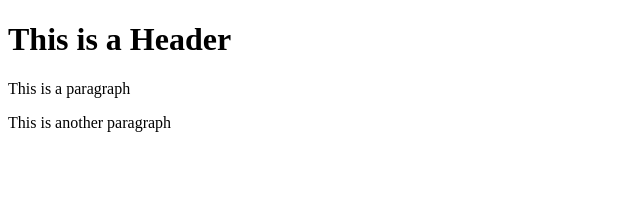
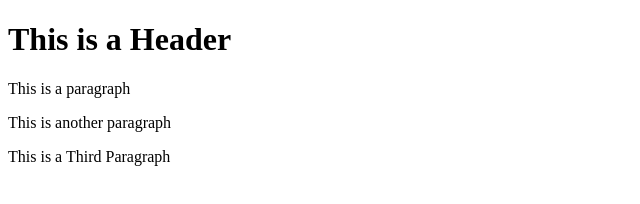
Before and after one commit to tmthomp3/git-test, a website: page index.html in a window 1280 px wide. Shown: the whole page, without its empty margins (0-640 px from the left). Drawn offline with Linux system fonts and the light colour scheme.

Commit message:
using NPM

```diff
--- a/index.html
+++ b/index.html
@@ -4,5 +4,6 @@
         <h1>This is a Header</h1>
         <p>This is a paragraph</p>
         <p>This is another paragraph</p>
+        <p>This is a Third Paragraph</p>
     </body>
 </html>
```
Also changed, not shown: package.json (added, +19 -0 lines), 2 other files.
